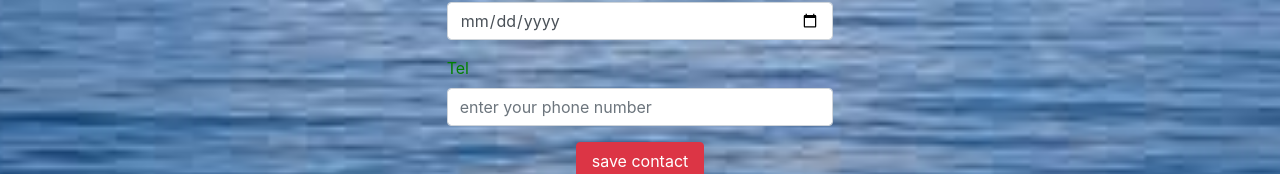
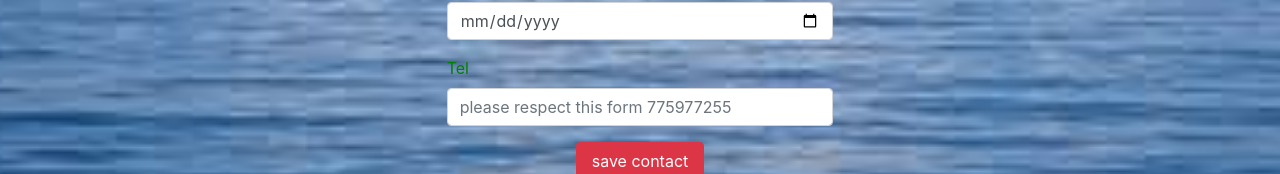
Before and after one commit to B2A3CRLY/contacts, an Angular app: page /new-contact in a window 1280 px wide. Shown: the part 474-648 px from the top of the page. Built offline with nearby package versions, Linux system fonts and the light colour scheme.

Commit message:
new placeholder for tel

```diff
--- a/src/app/new-contact/new-contact.component.html
+++ b/src/app/new-contact/new-contact.component.html
@@ -23,7 +23,7 @@
         </div>
         <div class="form-group">
           <label class="control-label">Tel</label>
-          <input type="text" class="form-control" placeholder="enter your phone number" [(ngModel)]="contact.tel"/>
+          <input type="text" class="form-control" placeholder="please respect this form 775977255" [(ngModel)]="contact.tel"/>
         </div>
         <button class="btn btn-danger col-md-4 offset-md-4" (click)="saveContact()">save contact</button>
       </div>
```
